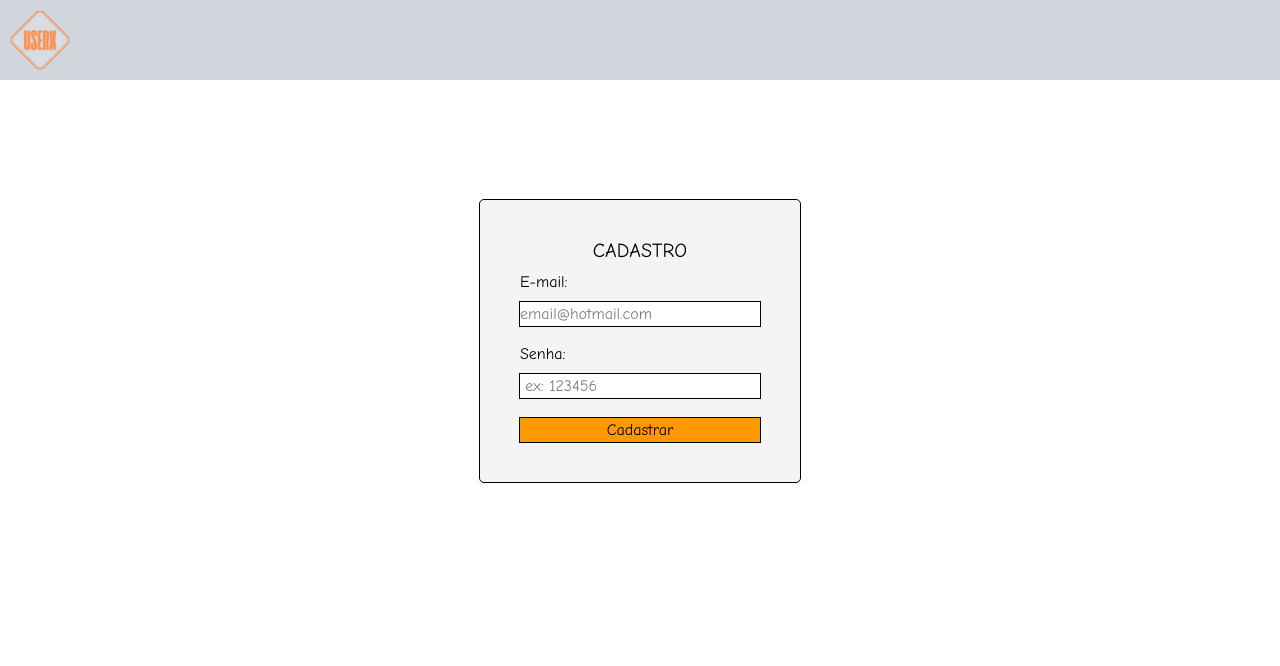
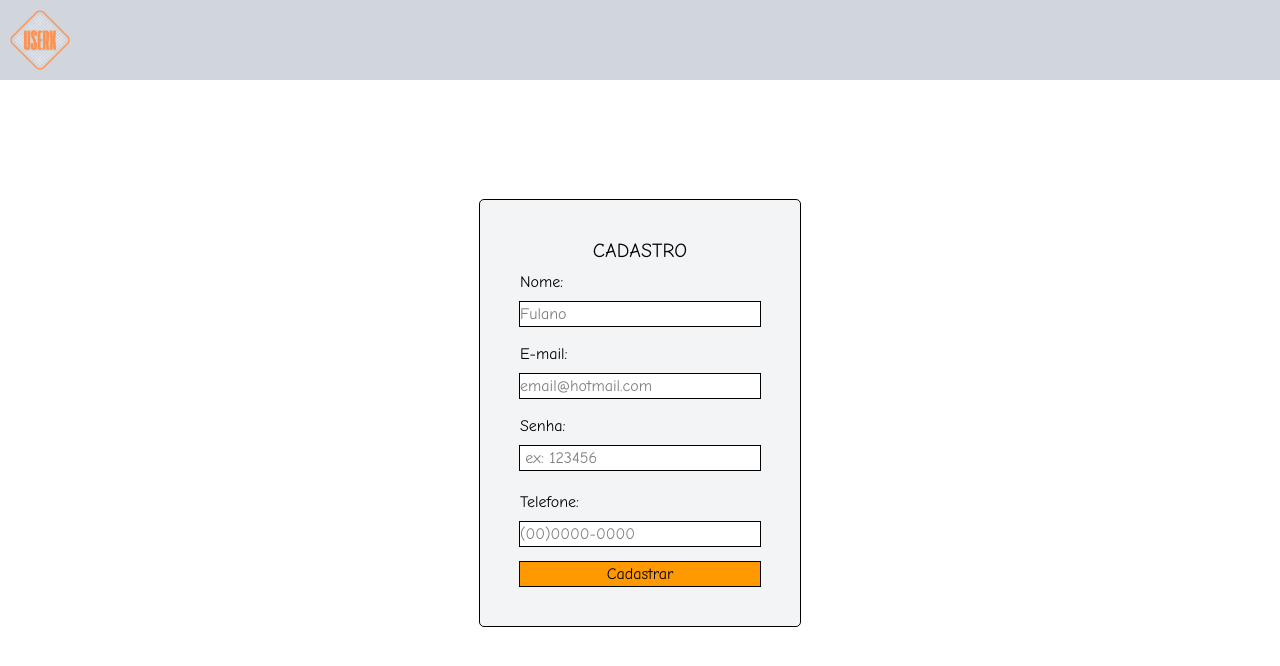
Before and after one commit to JasonAraujo1/Lista-de-Usu-rios-API, a React (Vite) app: page /register in a window 1280 px wide. Shown: the top 666 px of the page. Built offline with nearby package versions, Linux system fonts and the light colour scheme.

Commit message:
post nome, email, tel. validation inputs register

```diff
--- a/src/pages/login/index.jsx
+++ b/src/pages/login/index.jsx
@@ -1,11 +1,12 @@
 import React, { useState } from 'react'
 import { fetchApiLogin } from '../../services/fetchApi'
-
+import { useNavigate } from 'react-router';
 
 
 export default function Login() {
     const [userEmail, setUserEmail] = useState("")
     const [userPassword, setUserPassword] = useState("")
+    const navigate = useNavigate()
 
     async function handleClick(event) {
         event.preventDefault()
@@ -14,9 +15,11 @@ export default function Login() {
 
         const dataFind = data.find((item) => item.email === userEmail && item.password === userPassword)
         console.log("data find", dataFind)
-        {!dataFind ? (
-          alert("Usuário ou senha incorretos!"))
-          : alert("login correto!")}
+        if (!dataFind) {
+            alert("Usuário ou senha incorretos!");
+        } else {
+            navigate("/")
+        }
     }
 
 
--- a/src/pages/register/index.jsx
+++ b/src/pages/register/index.jsx
@@ -3,15 +3,48 @@ import React, { useState } from 'react'
 export default function Register() {
     const [inputDataEmail, setInputDataEmail] = useState("")
     const [inputDataSenha, setInputDataSenha] = useState("")
+    const [inputDataNome, setInputDataNome] = useState("")
+    const [inputDataTelefone, setInputDataTelefone] = useState("")
 
 
     async function handleClick(event) {
         event.preventDefault()
+
+        // Regex para validação de e-mail
+        const emailRegex = /^[^\s@]+@[^\s@]+\.[^\s@]+$/;
+        // Regex para validação de telefone (formato: (00)0000-0000 ou (00)90000-0000)
+        const telefoneRegex = /^\d{10,}$/;
+
+        if (!inputDataNome || !inputDataEmail || !inputDataSenha || !inputDataTelefone) {
+            alert("Todos os campos devem ser preenchidos!");
+            return;
+        }
+
+        if (!emailRegex.test(inputDataEmail)) {
+            alert("E-mail inválido! Use um formato como email@example.com");
+            return;
+        }
+
+        if (!telefoneRegex.test(inputDataTelefone)) {
+            alert("Telefone inválido! Use o formato (XX)XXXXX-XXXX");
+            return;
+        }
+
+        if (inputDataSenha.length < 6) {
+            alert("A senha deve ter pelo menos 6 caracteres.");
+            return;
+        }
+
+        alert("Cadastro realizado com sucesso!");
+
         const data = {
+            name: inputDataNome,
             email: inputDataEmail,
-            password: inputDataSenha
+            password: inputDataSenha,
+            tel: inputDataTelefone
         }
-        const url = "https://reqres.in/api/users"
+        const url = "https://67be079f321b883e790ee0ed.mockapi.io/api/v1/users"
+        //"https://67be079f321b883e790ee0ed.mockapi.io/api/v1/users" api correta do mockapi
 
         const req = await fetch(url, {
             method: "POST",
@@ -30,16 +63,29 @@ export default function Register() {
         <div className='flex justify-center'>
             <form className='flex flex-col w-full sm:w-10 md:w-80 gap-2 outline-1 p-10 mt-30 rounded-sm bg-gray-100'>
                 <h1 className='text-xl justify-center flex items-center '>CADASTRO</h1>
+                <span>Nome:</span>
+                <input
+                    type="email" placeholder='Fulano'
+                    className='outline mb-2 bg-white'
+                    onChange={(event) => setInputDataNome(event.target.value)} />
+
                 <span>E-mail:</span>
                 <input
                     type="email" placeholder='email@hotmail.com'
                     className='outline mb-2 bg-white'
                     onChange={(event) => setInputDataEmail(event.target.value)} />
+
                 <span>Senha: </span>
                 <input
                     onChange={(event) => setInputDataSenha(event.target.value)}
-                    type="password" placeholder=' ex: 123456'
+                    type="text" placeholder=' ex: 123456'
                     className='outline mb-3   bg-white' />
+
+                <span>Telefone:</span>
+                <input
+                    type="email" placeholder='(00)0000-0000'
+                    className='outline mb-2 bg-white'
+                    onChange={(event) => setInputDataTelefone(event.target.value)} />
                 <button onClick={handleClick} type='submit' className='bg-amber-500 outline-1 cursor-pointer' >Cadastrar</button>
             </form>
         </div>
```
